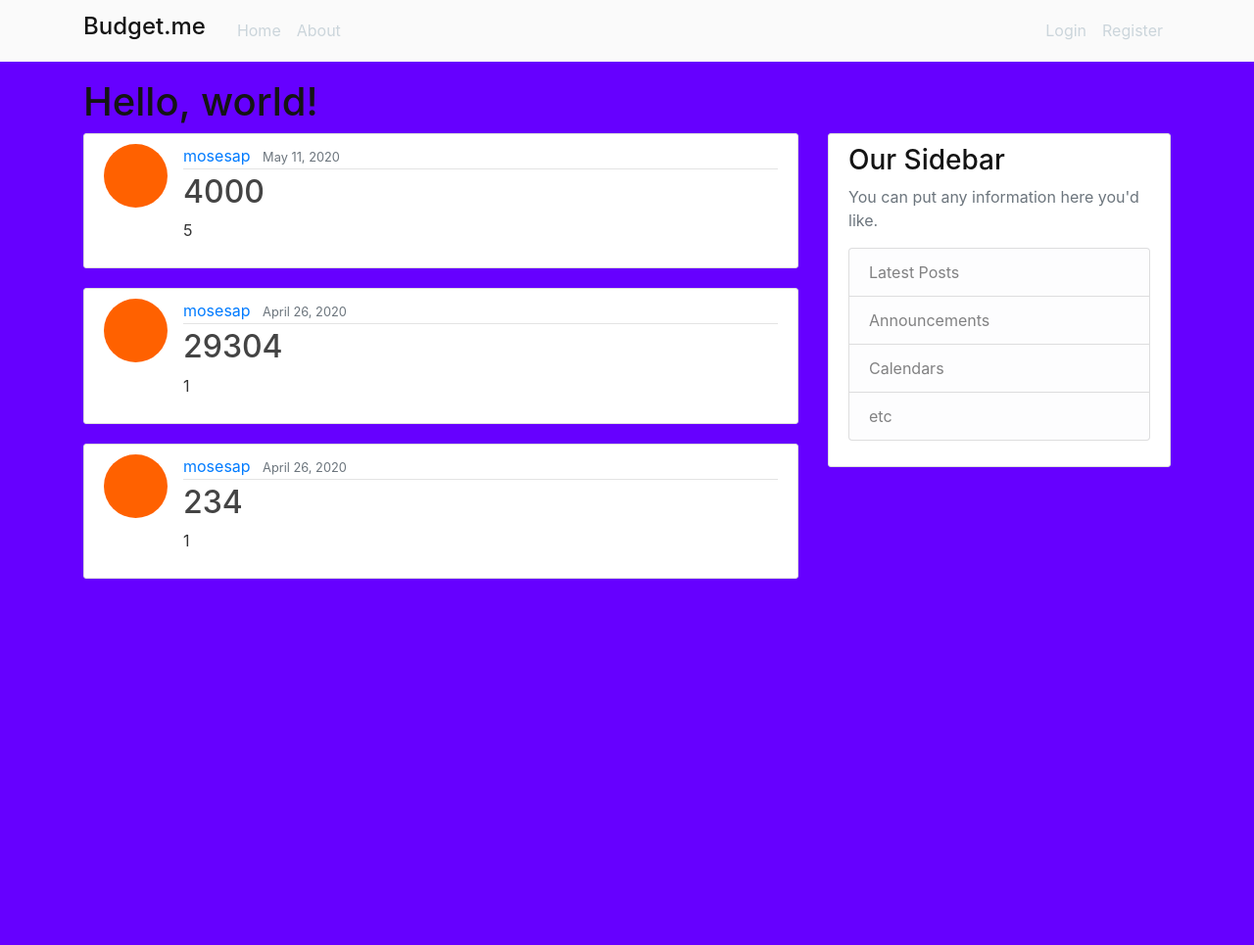
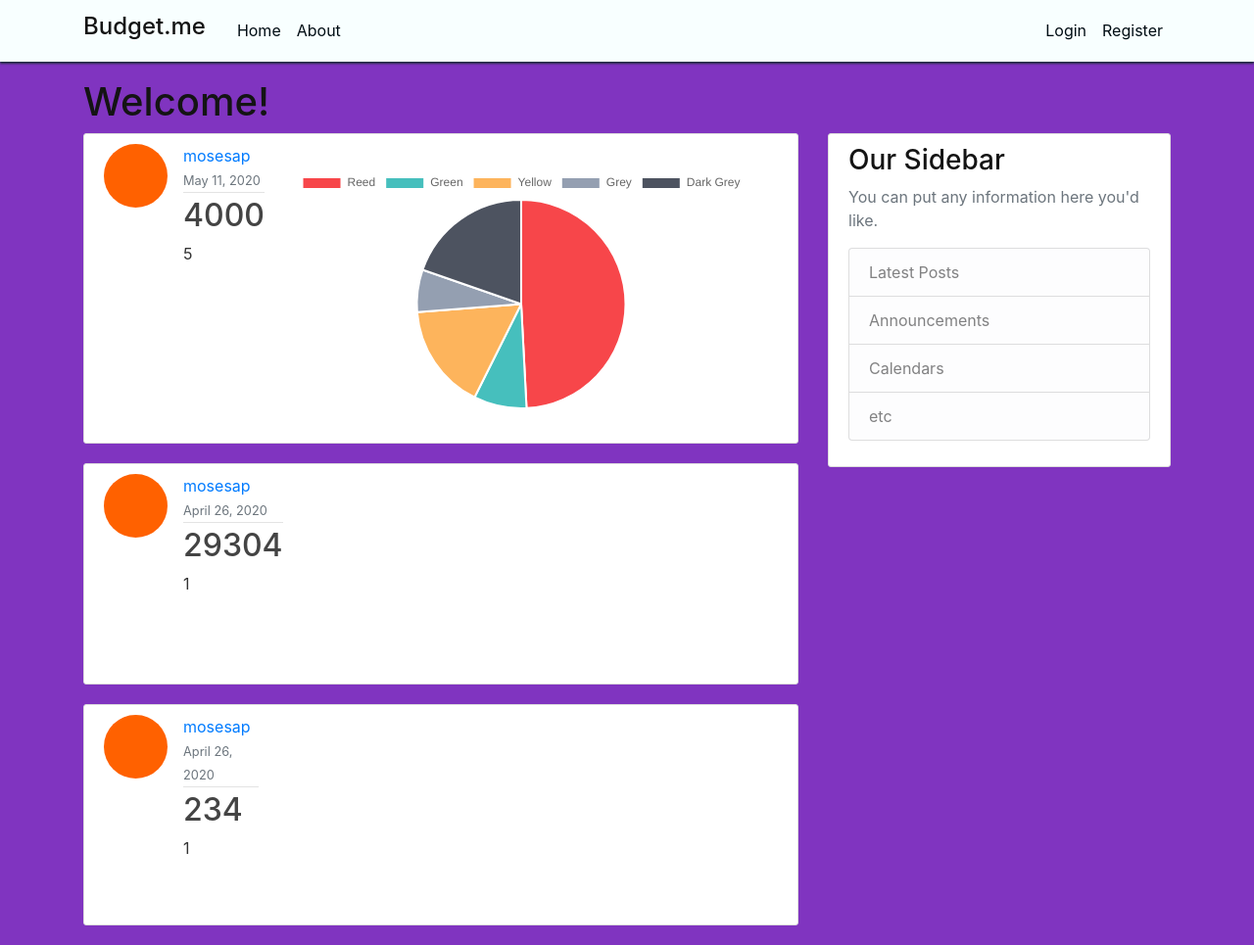
Before and after one commit to mosesap/budget_me, a Django app: page / in a window 1280 px wide. Shown: the whole page at 98% size. Before the commit the page ends 591 px from the top, so only its background shows below. Run offline with Django 3.2, Linux system fonts and the light colour scheme; data comes from the database, SQL or seed files in the repository; a map, chart or similar area stays blank; some libraries are stand-ins or nearby versions.

Commit message:
working on adding charts for each post

```diff
--- a/forum/static/prof/main.css
+++ b/forum/static/forum/main.css
@@ -1,5 +1,5 @@
 body {
-    background: #6600ff;
+    background: #680cb4d5;
     color: #333333;
     margin-top: 5rem;
   }
@@ -13,16 +13,18 @@ body {
   }
 
   .bg-grey {
-    background-color: #fafafa
-    ;
+    background-color: #f8ffff;
   }
 
+  .navbar {
+    box-shadow: 0 2px 2px 0px #1c2c3a;
+  }
   .site-header .navbar-nav .nav-link {
-    color: #cbd5db;
+    color: #010d14;
   }
 
   .site-header .navbar-nav .nav-link:hover {
-    color: #ffffff;
+    color: #074d69;
   }
 
   .site-header .navbar-nav .nav-link.active {
--- /dev/null
+++ b/forum/static/forum/pie_income.js
@@ -0,0 +1,24 @@
+function renderChart() //parameters should be data and labels
+    var ctxP = document.getElementById("pieChart").getContext('2d');
+    var myPieChart = new Chart(ctxP, {
+      type: 'pie',
+      data: {
+        labels: ["Reed", "Green", "Yellow", "Grey", "Dark Grey"],
+        datasets: [{
+          data: [300, 50, 100, 40, 120],
+          backgroundColor: ["#F7464A", "#46BFBD", "#FDB45C", "#949FB1", "#4D5360"],
+          hoverBackgroundColor: ["#FF5A5E", "#5AD3D1", "#FFC870", "#A8B3C5", "#616774"]
+        }]
+      },
+      options: {
+        responsive: true
+      }
+    });
+
+$("renderBtn").click(
+    function(){
+        data = [2000, 40000, 50000, 1500, 200]
+        labels = ["Lawn Mowing", "Project A", "Project B", "Child Care", "Gain/Loss"]
+        renderChart(data, labels)
+    }
+)
--- a/forum/templates/forum/base.html
+++ b/forum/templates/forum/base.html
@@ -8,7 +8,17 @@
 
     <!-- Bootstrap CSS -->
     <link rel="stylesheet" href="https://stackpath.bootstrapcdn.com/bootstrap/4.4.1/css/bootstrap.min.css" integrity="sha384-Vkoo8x4CGsO3+Hhxv8T/Q5PaXtkKtu6ug5TOeNV6gBiFeWPGFN9MuhOf23Q9Ifjh" crossorigin="anonymous">
-    <link rel="stylesheet" type="text/css" href="{% static 'prof/main.css' %}">
+    <link rel="stylesheet" type="text/css" href="{% static 'forum/main.css' %}">
+
+    <!-- Optional JavaScript -->
+    <script src="{% static 'forum/pie_income.js' %}"></script>
+    <!-- jQuery first, then Popper.js, then Bootstrap JS -->
+    <script src="https://code.jquery.com/jquery-3.4.1.slim.min.js" integrity="sha384-J6qa4849blE2+poT4WnyKhv5vZF5SrPo0iEjwBvKU7imGFAV0wwj1yYfoRSJoZ+n" crossorigin="anonymous"></script>
+    <script src="https://cdn.jsdelivr.net/npm/popper.js@1.16.0/dist/umd/popper.min.js" integrity="sha384-Q6E9RHvbIyZFJoft+2mJbHaEWldlvI9IOYy5n3zV9zzTtmI3UksdQRVvoxMfooAo" crossorigin="anonymous"></script>
+    <script src="https://stackpath.bootstrapcdn.com/bootstrap/4.4.1/js/bootstrap.min.js" integrity="sha384-wfSDF2E50Y2D1uUdj0O3uMBJnjuUD4Ih7YwaYd1iqfktj0Uod8GCExl3Og8ifwB6" crossorigin="anonymous"></script>
+    <!-- Chart.js -->
+    <script src="https://cdn.jsdelivr.net/npm/chart.js@2.8.0"></script>
+
     <head>
         {% if title %}
             <title>{{ title }}</title>
@@ -17,7 +27,7 @@
         {% endif %}
     </head>
   </head>
-  <body bgcolor="bg-grav">
+  <body>
     <header class="site-header">
         <nav class="navbar navbar-expand-md navbar-dark bg-grey fixed-top">
           <div class="container">
@@ -46,7 +56,7 @@
         </nav>
     </header>
     <div class="container">
-        <h1>Hello, world!</h1>
+        <h1>Welcome!</h1>
     </div>
     <main role="main" class="container">
         <div class="row">
@@ -75,10 +85,5 @@
           </div>
         </div>
     </main>
-    <!-- Optional JavaScript -->
-    <!-- jQuery first, then Popper.js, then Bootstrap JS -->
-    <script src="https://code.jquery.com/jquery-3.4.1.slim.min.js" integrity="sha384-J6qa4849blE2+poT4WnyKhv5vZF5SrPo0iEjwBvKU7imGFAV0wwj1yYfoRSJoZ+n" crossorigin="anonymous"></script>
-    <script src="https://cdn.jsdelivr.net/npm/popper.js@1.16.0/dist/umd/popper.min.js" integrity="sha384-Q6E9RHvbIyZFJoft+2mJbHaEWldlvI9IOYy5n3zV9zzTtmI3UksdQRVvoxMfooAo" crossorigin="anonymous"></script>
-    <script src="https://stackpath.bootstrapcdn.com/bootstrap/4.4.1/js/bootstrap.min.js" integrity="sha384-wfSDF2E50Y2D1uUdj0O3uMBJnjuUD4Ih7YwaYd1iqfktj0Uod8GCExl3Og8ifwB6" crossorigin="anonymous"></script>
   </body>
 </html>
--- a/forum/templates/forum/home.html
+++ b/forum/templates/forum/home.html
@@ -10,6 +10,11 @@
                 </div>
                 <h2><a class="article-title" href="{% url 'income-detail' post.id %}">{{ post.income }}</a></h2>
                 <p class="article-content">{{ post.rate }}</p>
+            </div>
+            <div class="container my-4">
+                <div>
+                    <canvas id="pieChart" style="max-width: 500px;"></canvas>
+                </div>
             </div>
         </article>
     {% endfor %}
@@ -28,6 +33,23 @@
         {% if page_obj.has_next %}
             <a class="btn btn-outline-info mb-4" href="?page={{ page_obj.next_page_number }}">Next</a>
             <a class="btn btn-outline-info mb-4" href="?page={{ page_obj.paginator.num_pages }}">Last</a>
+        {% endif %}
     {% endif %}
-    {% endif %}
+    <script type="text/javascript">
+        var ctxP = document.getElementById("pieChart").getContext('2d');
+        var myPieChart = new Chart(ctxP, {
+          type: 'pie',
+          data: {
+            labels: ["Reed", "Green", "Yellow", "Grey", "Dark Grey"],
+            datasets: [{
+              data: [300, 50, 100, 40, 120],
+              backgroundColor: ["#F7464A", "#46BFBD", "#FDB45C", "#949FB1", "#4D5360"],
+              hoverBackgroundColor: ["#FF5A5E", "#5AD3D1", "#FFC870", "#A8B3C5", "#616774"]
+            }]
+          },
+          options: {
+            responsive: true
+          }
+        });
+    </script>
 {% endblock content %}
```
